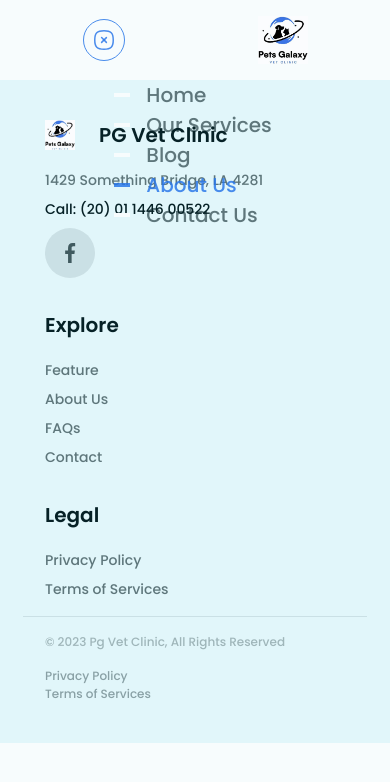
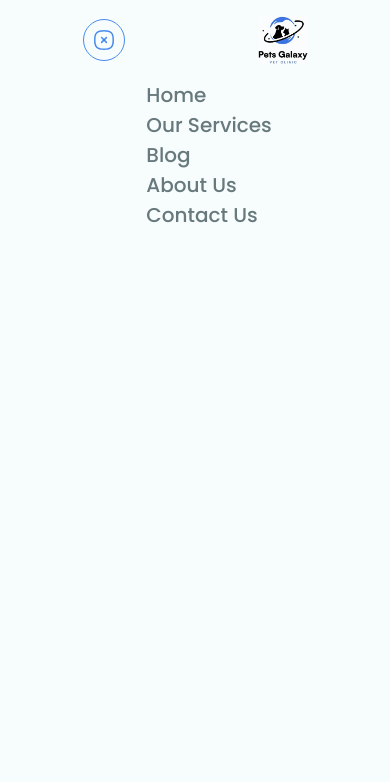
Before and after one commit to pgvetclinic/website, a Next.js app: page /about in a window 390 px wide. Both pictures are taken after a click on the button 103 px from the left and 40 px from the top of the page. Shown: the top 782 px of the page. Built offline with nearby package versions, Linux system fonts and the light colour scheme.

Commit message:
fix routes with internationalization

```diff
--- a/components/home/footer/Footer.tsx
+++ b/components/home/footer/Footer.tsx
@@ -1,8 +1,12 @@
+'use client';
+
 import Image from 'next/image';
 import Facebook from '@/components/svg/Facebook';
+import useNavigationStore from '@/store/NavigationStore';
 
 export default function Footer() {
-  return (
+  const isOpen = useNavigationStore((state) => state.isOpen);
+  return !isOpen ? (
     <div className='flex flex-col justify-center items-center w-full py-10 bg-blue-page'>
       <div className='flex sm:pl-24 justify-evenly items-start w-full flex-wrap gap-y-8'>
         <div className='flex flex-col justify-center items-start w-[300px]'>
@@ -79,5 +83,5 @@ export default function Footer() {
         </div>
       </div>
     </div>
-  );
+  ) : null;
 }
--- a/components/navigation/navbar/LocaleSwitcher.tsx
+++ b/components/navigation/navbar/LocaleSwitcher.tsx
@@ -3,16 +3,10 @@
 import { i18n } from '@/i18n-config';
 import Link from 'next/link';
 import { usePathname } from 'next/navigation';
+import { getRedirectedPathName } from '@/lib/Route';
 
 export default function LocaleSwitcher() {
   const pathName = usePathname();
-  const redirectedPathName = (locale: string) => {
-    if (!pathName) return '/';
-    const segments = pathName.split('/');
-    segments[1] = locale;
-    return segments.join('/');
-  };
-
   return (
     <div>
       <p>Locale Switcher:</p>
@@ -20,7 +14,9 @@ export default function LocaleSwitcher() {
         {i18n.locales.map((locale) => {
           return (
             <li key={locale}>
-              <Link href={redirectedPathName(locale)}>{locale}</Link>
+              <Link href={getRedirectedPathName(pathName, locale)}>
+                {locale}
+              </Link>
             </li>
           );
         })}
--- a/components/navigation/navbar/Logo.tsx
+++ b/components/navigation/navbar/Logo.tsx
@@ -1,7 +1,9 @@
 'use client';
 
+import { getLinkRoute } from '@/lib/Route';
 import Image from 'next/image';
 import Link from 'next/link';
+import { usePathname } from 'next/navigation';
 import { useEffect, useState } from 'react';
 
 export default function Logo() {
@@ -17,7 +19,7 @@ export default function Logo() {
   }, []);
 
   return (
-    <Link href='/' className='block'>
+    <Link href={getLinkRoute(usePathname(), '')} className='block'>
       <Image
         src={'/images/logo.png'}
         alt='Pg Vet Clinic Logo'
--- a/components/navigation/navbar/index.tsx
+++ b/components/navigation/navbar/index.tsx
@@ -5,6 +5,7 @@ import { useEffect } from 'react';
 import { usePathname } from 'next/navigation';
 import Close from '@/components/svg/Close';
 import Menu from '@/components/svg/Menu';
+import { getLinkRoute } from '@/lib/Route';
 
 export default function NavBar() {
   const isOpen = useNavigationStore((state) => state.isOpen);
@@ -48,27 +49,27 @@ export default function NavBar() {
             </button>
             <ul className='hidden font-[500] leading-normal flex-row-reverse text-black-7 text-[20px] md:flex gap-x-6'>
               <li>
-                <Link href='/'>
+                <Link href={getLinkRoute(path, '')}>
                   <p>Home</p>
                 </Link>
               </li>
               <li>
-                <Link href='/services'>
+                <Link href={getLinkRoute(path, '/services')}>
                   <p>Our Services</p>
                 </Link>
               </li>
               <li>
-                <Link href='/blog'>
+                <Link href={getLinkRoute(path, '/blog')}>
                   <p>Blog</p>
                 </Link>
               </li>
               <li>
-                <Link href='/about'>
+                <Link href={getLinkRoute(path, '/about')}>
                   <p>About Us</p>
                 </Link>
               </li>
               <li>
-                <Link href='/contacts'>
+                <Link href={getLinkRoute(path, '/contacts')}>
                   <p>Contact Us</p>
                 </Link>
               </li>
--- a/components/sidebar/Option.tsx
+++ b/components/sidebar/Option.tsx
@@ -1,3 +1,4 @@
+import { isPathSameRoute } from '@/lib/Route';
 import { usePathname } from 'next/navigation';
 
 type OptionProps = {
@@ -8,7 +9,7 @@ type OptionProps = {
 export default function Option({ pathName, pathText }: OptionProps) {
   const path = usePathname();
 
-  const samePath = path === pathName;
+  const samePath = isPathSameRoute(path, pathName);
   return (
     <div className='flex justify-between items-center'>
       <div
--- a/components/sidebar/index.tsx
+++ b/components/sidebar/index.tsx
@@ -3,35 +3,38 @@
 import useNavigationStore from '@/store/NavigationStore';
 import Link from 'next/link';
 import Option from './Option';
+import { getLinkRoute } from '@/lib/Route';
+import { usePathname } from 'next/navigation';
 
 export default function Sidebar() {
   const isOpen = useNavigationStore((state) => state.isOpen);
 
+  const path = usePathname();
   return isOpen ? (
     <div className='sidebar-container fixed w-full h-full overflow-hidden justify-center bg-white grid left-0 z-10'>
       <ul className='sidebar-nav text-left'>
         <li>
-          <Link href='/'>
-            <Option pathName='/' pathText='Home' />
+          <Link href={getLinkRoute(path, '')}>
+            <Option pathName='' pathText='Home' />
           </Link>
         </li>
         <li>
-          <Link href='/services'>
+          <Link href={getLinkRoute(path, '/services')}>
             <Option pathName='/services' pathText='Our Services' />
           </Link>
         </li>
         <li>
-          <Link href='/blog'>
+          <Link href={getLinkRoute(path, '/blog')}>
             <Option pathName='/blog' pathText='Blog' />
           </Link>
         </li>
         <li>
-          <Link href='/about'>
+          <Link href={getLinkRoute(path, '/about')}>
             <Option pathName='/about' pathText='About Us' />
           </Link>
         </li>
         <li>
-          <Link href='/contacts'>
+          <Link href={getLinkRoute(path, '/contacts')}>
             <Option pathName='/contacts' pathText='Contact Us' />
           </Link>
         </li>
--- a/components/svg/Close.tsx
+++ b/components/svg/Close.tsx
@@ -24,8 +24,8 @@ export default function Close() {
         strokeLinejoin='round'
       />
       <path
-        fill-rule='evenodd'
-        clip-rule='evenodd'
+        fillRule='evenodd'
+        clipRule='evenodd'
         d='M0.75 10C0.75 16.937 3.063 19.25 10 19.25C16.937 19.25 19.25 16.937 19.25 10C19.25 3.063 16.937 0.75 10 0.75C3.063 0.75 0.75 3.063 0.75 10Z'
         stroke='#2876E8'
         strokeOpacity='0.84'
--- /dev/null
+++ b/lib/Route.ts
@@ -0,0 +1,17 @@
+export function getRedirectedPathName(pathName: string, locale: string) {
+  if (!pathName) return '/';
+  const segments = pathName.split('/');
+  segments[1] = locale;
+  return segments.join('/');
+}
+
+export function getLinkRoute(pathName: string, route: string) {
+  if (!pathName) return '/';
+  return `${pathName.split('/').slice(0, 2).join('/')}${route}`;
+}
+
+export function isPathSameRoute(pathName: string, route: string) {
+  if (!pathName) return false;
+  if (pathName.length === 1) return route === '/';
+  return pathName.substring(3) === route;
+}
```
